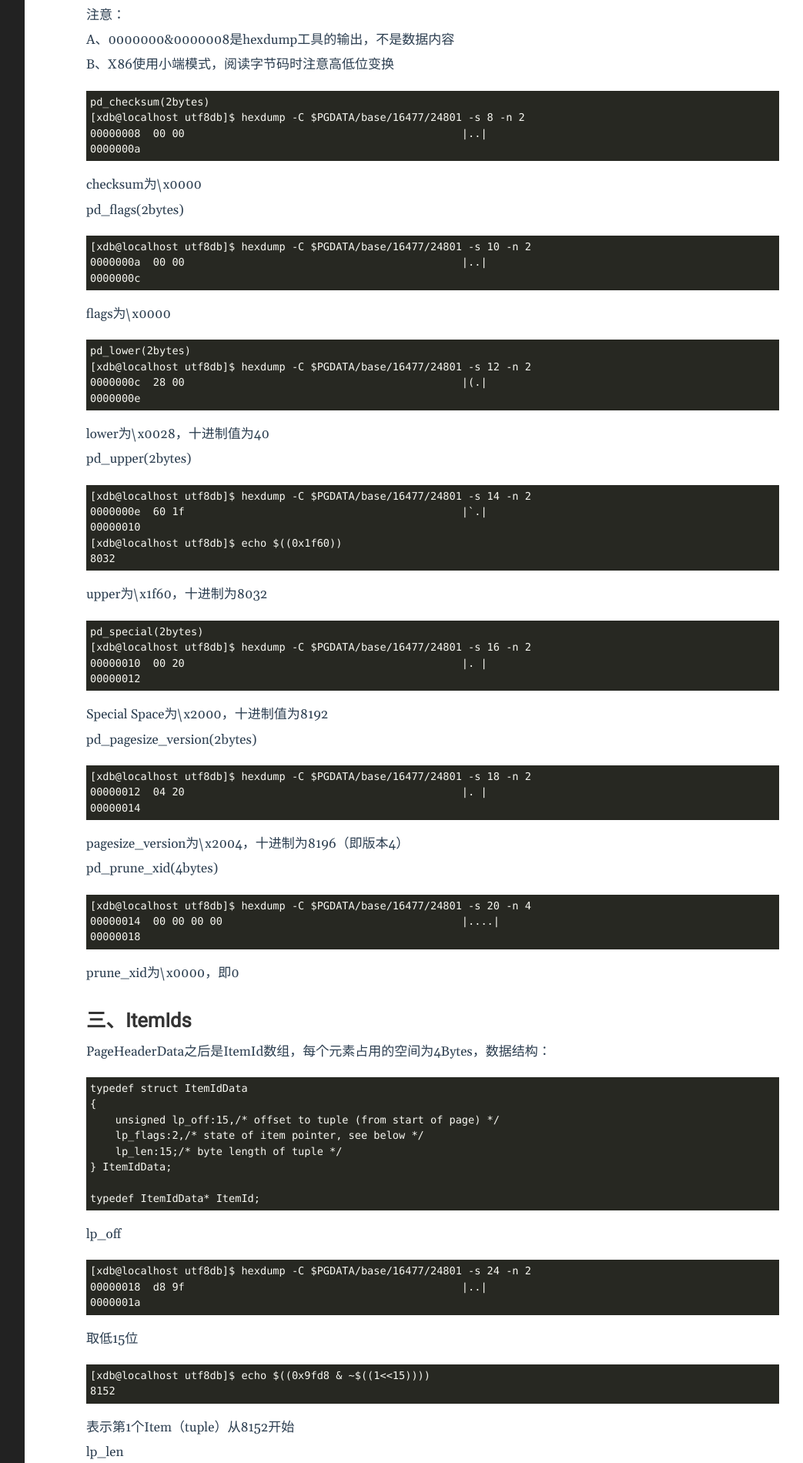
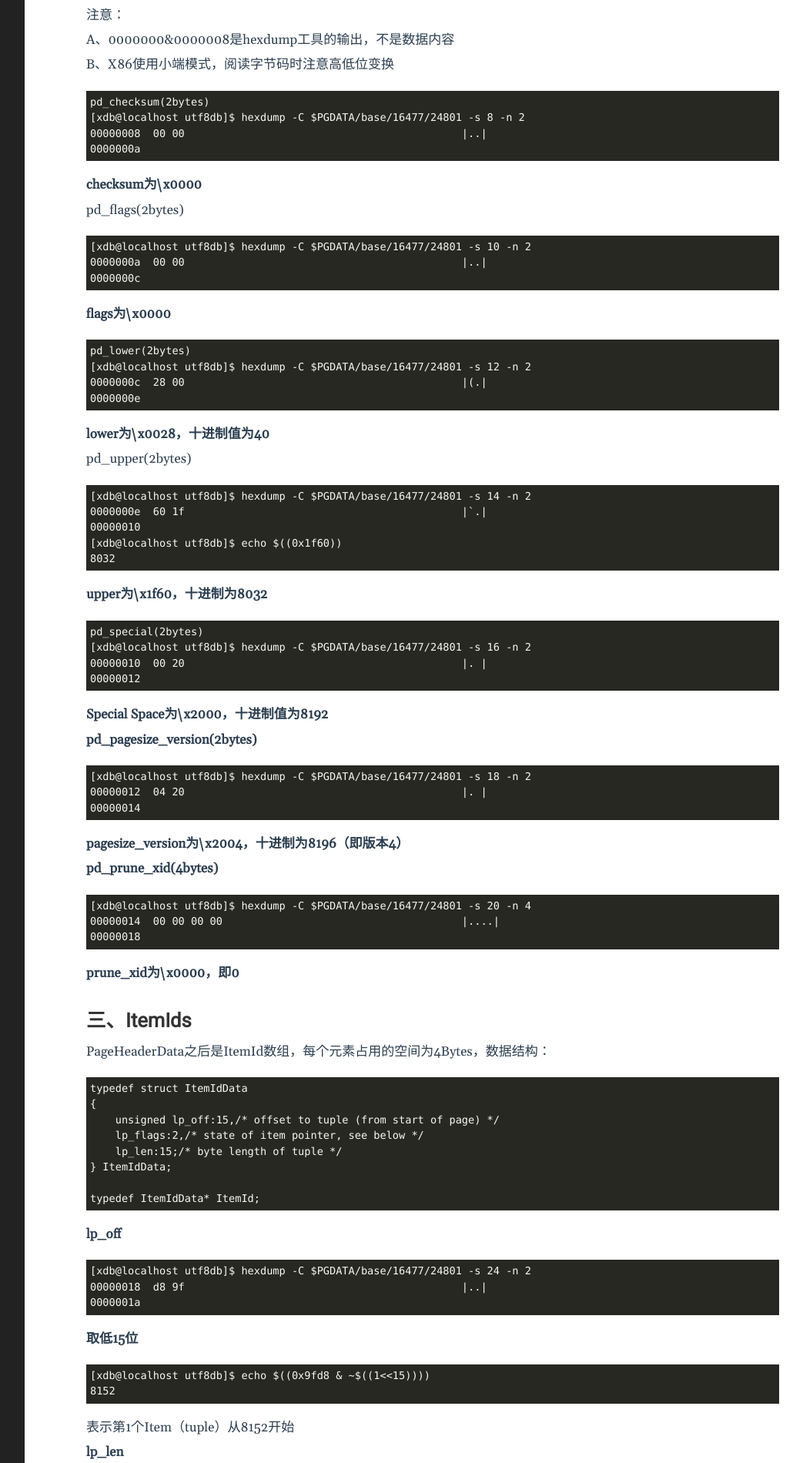
Before and after one commit to yejinp/yejinp.github.io, a Jekyll site: the page built from _posts/2022-12-08-PostgreSQL Page页结构解析（2）- 页头和行数据指针2.markdown, in a window 1280 px wide. Shown: the part 1611-3511 px from the top of the page at 77% size, without its empty margins (188-1231 px from the left). Built offline with Jekyll 4.4.1, drawn with Linux system fonts in a browser that asks for light colours.

Commit message:
fix format

````diff
--- a/_posts/2022-12-07-PostgreSQL Page页结构解析（1）-基础.markdown
+++ b/_posts/2022-12-07-PostgreSQL Page页结构解析（1）-基础.markdown
@@ -59,7 +59,7 @@ insert into t_new values('1','#');
 SELECT * FROM page_header(get_raw_page('t_new', 0));
 select * from heap_page_items(get_raw_page('t_new',0));
 ```
-Page Header&Item
+**Page Header&Item**
 
 查看Page中的raw内容
 
--- a/_posts/2022-12-08-PostgreSQL Page页结构解析（2）- 页头和行数据指针2.markdown
+++ b/_posts/2022-12-08-PostgreSQL Page页结构解析（2）- 页头和行数据指针2.markdown
@@ -85,7 +85,7 @@ pd_checksum(2bytes)
 0000000a
 ```
 
-checksum为\x0000
+**checksum为\x0000**
 
 pd_flags(2bytes)
 ```
@@ -94,7 +94,7 @@ pd_flags(2bytes)
 0000000c
 ```
 
-flags为\x0000
+**flags为\x0000**
 
 ```
 pd_lower(2bytes)
@@ -103,7 +103,7 @@ pd_lower(2bytes)
 0000000e
 ```
 
-lower为\x0028，十进制值为40
+**lower为\x0028，十进制值为40**
 
 pd_upper(2bytes)
 ```
@@ -114,32 +114,32 @@ pd_upper(2bytes)
 8032
 ```
 
-upper为\x1f60，十进制为8032
+**upper为\x1f60，十进制为8032**
 ```
 pd_special(2bytes)
 [xdb@localhost utf8db]$ hexdump -C $PGDATA/base/16477/24801 -s 16 -n 2
 00000010  00 20                                            |. |
 00000012
 ```
-Special Space为\x2000，十进制值为8192
+**Special Space为\x2000，十进制值为8192**
 
-pd_pagesize_version(2bytes)
+**pd_pagesize_version(2bytes)**
 ```
 [xdb@localhost utf8db]$ hexdump -C $PGDATA/base/16477/24801 -s 18 -n 2
 00000012  04 20                                            |. |
 00000014
 ```
 
-pagesize_version为\x2004，十进制为8196（即版本4）
+**pagesize_version为\x2004，十进制为8196（即版本4）**
 
-pd_prune_xid(4bytes)
+**pd_prune_xid(4bytes)**
 ```
 [xdb@localhost utf8db]$ hexdump -C $PGDATA/base/16477/24801 -s 20 -n 4
 00000014  00 00 00 00                                      |....|
 00000018
 ```
 
-prune_xid为\x0000，即0
+**prune_xid为\x0000，即0**
 
 ## 三、ItemIds
 
@@ -155,14 +155,14 @@ typedef struct ItemIdData
 typedef ItemIdData* ItemId;
 ```
 
-lp_off
+**lp_off**
 ```
 [xdb@localhost utf8db]$ hexdump -C $PGDATA/base/16477/24801 -s 24 -n 2
 00000018  d8 9f                                            |..|
 0000001a
 ```
 
-取低15位
+**取低15位**
 ```
 [xdb@localhost utf8db]$ echo $((0x9fd8 & ~$((1<<15))))
 8152
@@ -170,7 +170,7 @@ lp_off
 
 表示第1个Item（tuple）从8152开始
 
-lp_len
+**lp_len**
 ```
 [xdb@localhost utf8db]$ hexdump -C $PGDATA/base/16477/24801 -s 26 -n 2
 0000001a  4e 00                                            |N.|
@@ -185,7 +185,7 @@ lp_len
 
 表示第1个Item（tuple）的大小为39
 
-lp_flags
+**lp_flags**
 
 取第17-16位，01，即1
 
@@ -194,7 +194,6 @@ lp_flags
 以上简单介绍了如何阅读Raw Datafile，包括页头和数据行指针信息，有兴趣的同学可在此基础上实现自己的“pageinspect"。下一节将介绍数据行信息。
 
 
-
 #### 转自：
 
 [http://blog.itpub.net/6906/viewspace-2374922/](http://blog.itpub.net/6906/viewspace-2374922/)
````
